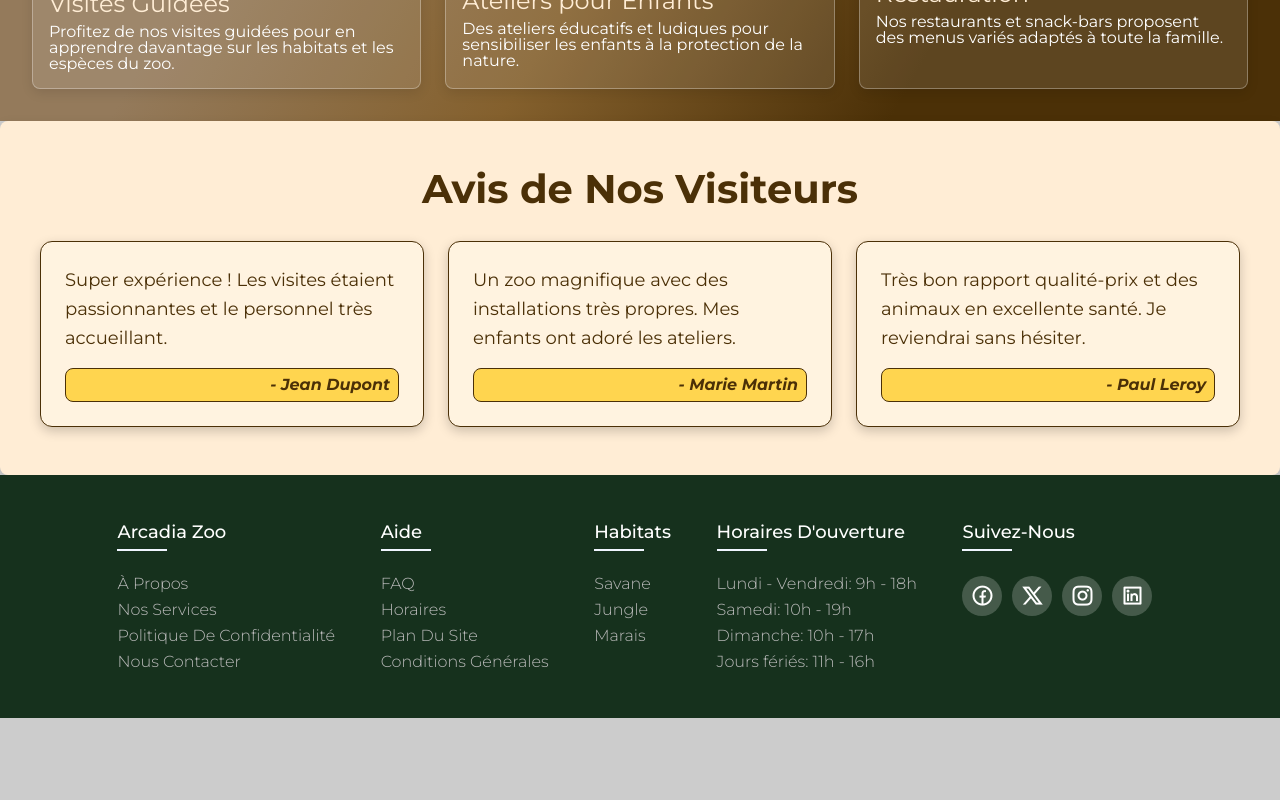
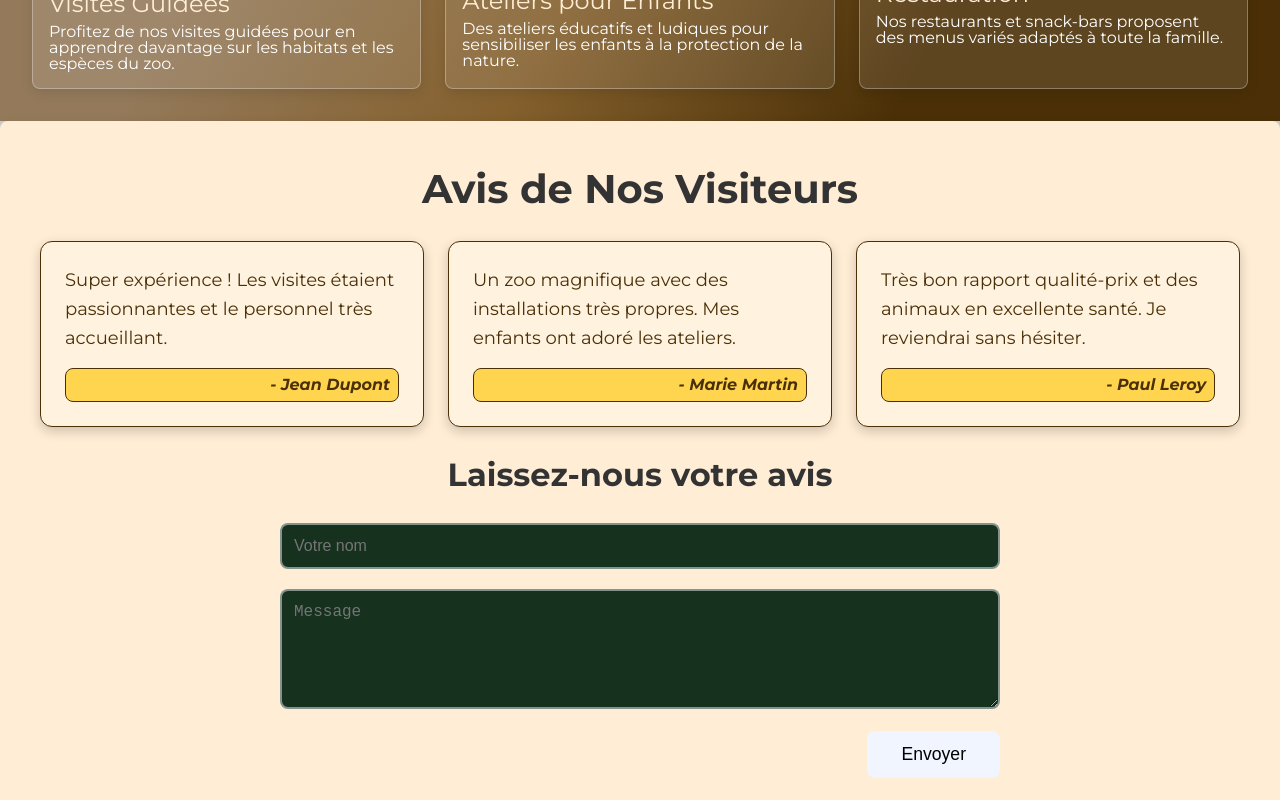
Before and after one commit to Tigrino22/Arcadia_react, a React (Vite) app: page / in a window 1280 px wide. Shown: the part 2520-3320 px from the top of the page. Before the commit the page ends 3238 px from the top, so only its background shows below. Built offline with nearby package versions, Linux system fonts and the light colour scheme.

Commit message:
ajout du formulaire de soumission des avis

```diff
--- a/src/components/Form/formInput.tsx
+++ b/src/components/Form/formInput.tsx
@@ -22,7 +22,7 @@ export default function FormInput({
     return (
         <div className="form-group">
 
-            {label && id && (
+            {label && (
                 <label className="form-label" htmlFor={id}>
                     {label}:
                 </label>
--- a/src/components/Form/formTextArea.tsx
+++ b/src/components/Form/formTextArea.tsx
@@ -1,8 +1,9 @@
 type FormTextAreaProps = {
-    label: string;
+    label?: string;
     id: string;
     name: string;
     value: string;
+    placeholder?: string,
     onChange: (e: React.ChangeEvent<HTMLTextAreaElement>) => void;
     required?: boolean;
 };
@@ -12,16 +13,20 @@ export default function FormTextArea({
     id,
     name,
     value,
+    placeholder="",
     onChange,
     required = false
 }: FormTextAreaProps): JSX.Element {
     return (
         <div className="form-group">
-            <label className="form-label" htmlFor={id}>{label}:</label>
+            {
+                label && <label className="form-label" htmlFor={id}>{label}:</label>
+            }
             <textarea className="form-area"
                 id={id}
                 name={name}
                 value={value}
+                placeholder={placeholder}
                 onChange={onChange}
                 required={required}
             ></textarea>
--- a/src/components/homeComponents/reviewSection.tsx
+++ b/src/components/homeComponents/reviewSection.tsx
@@ -1,4 +1,5 @@
 import ReviewItem from "./reviews/reviewItem";
+import SubmitReview from "./submitReview";
 import '../../scss/homePage/_reviews.scss';
 
 export default function ReviewsSection() {
@@ -23,6 +24,8 @@ export default function ReviewsSection() {
                     content="Très bon rapport qualité-prix et des animaux en excellente santé. Je reviendrai sans hésiter."
                 />
             </div>
+
+            <SubmitReview />
         </section>
     );
 }
--- /dev/null
+++ b/src/components/homeComponents/submitReview.tsx
@@ -0,0 +1,60 @@
+import { useState } from "react";
+import FormInput from "../Form/formInput";
+import FormTextArea from "../Form/formTextArea";
+
+
+export default function SubmitReview() {
+
+    const [formData, setFormData] = useState({
+        author: "",
+        content: ""
+    });
+
+    const handleChange = (e: React.ChangeEvent<HTMLInputElement | HTMLTextAreaElement>) => {
+
+        console.log(e.target);
+        const { name, value } = e.target;
+
+        setFormData({
+            ...formData,
+            [name]: value
+        });
+
+    };
+
+    const handleSubmit = (e: React.FormEvent) => {
+        e.preventDefault();
+
+        console.log("Avis soumis: ", formData);
+    };
+
+    return (
+        <>
+            <div className="submit-review" >
+                <h3 >Laissez-nous votre avis</h3>
+                <form onSubmit={handleSubmit}>
+
+                        <FormInput
+                            placeholder={"Votre nom"}
+                            type={"text"}
+                            id={"author"}
+                            name={"author"}
+                            value={formData.author}
+                            onChange={handleChange} />
+
+                        <FormTextArea
+                            placeholder={"Message"}
+                            id={"content"}
+                            name={"content"}
+                            value={formData.content}
+                            onChange={handleChange} />
+
+                    <div className="button-field">
+                        <button type="submit" className="btn form-button">Envoyer</button>
+                    </div>
+                </form>
+            </div>
+        </>
+
+    );
+}
--- a/src/scss/homePage/_reviews.scss
+++ b/src/scss/homePage/_reviews.scss
@@ -1,6 +1,11 @@
 @import "../variables";
 
 .reviews-section {
+
+    display: flex;
+    flex-direction: column;
+    align-items: center;
+
     padding: 3rem 2rem;
     background: $color-light-beige;
     color: $color-text-dark;
@@ -10,7 +15,6 @@
     h2 {
         font-size: 2.5rem;
         margin-bottom: 2rem;
-        color: $color-dark-brown;
         text-align: center;
         font-weight: bold;
     }
@@ -65,4 +69,61 @@
             }
         }
     }
+
+    .submit-review {
+        padding-top: 2rem;
+
+        min-width: 720px;
+
+        h3 {
+            font-size: 2rem;
+            font-weight: 700;
+            text-align: center;
+            padding-bottom: 2rem;
+        }
+
+        .form-group {
+            width: 100%;
+
+            .form-input,
+            .form-area {
+                background-color: $black-color;
+                border: 2px solid rgba($color: $body-color, $alpha: .5);
+
+                transition: all .2s ease;
+
+                &:focus {
+                    border: 2px solid rgba($color: $body-color, $alpha: 1);
+                }
+            }
+
+        }
+
+        .button-field {
+            text-align: right;
+
+            .btn {
+                background-color: $body-color;
+                border: 2px solid $body-color;
+
+                transition: all .2s ease;
+
+                &:hover {
+                    transform: translate(0);
+                }
+
+                &:focus {
+                    background-color: $black-color;
+                    color: $body-color;
+                    transform: translateY(0);
+                }
+            }
+        }
+
+        @media (max-width: 720px) {
+            min-width: 320px;
+        }
+
+    }
+
 }
```
